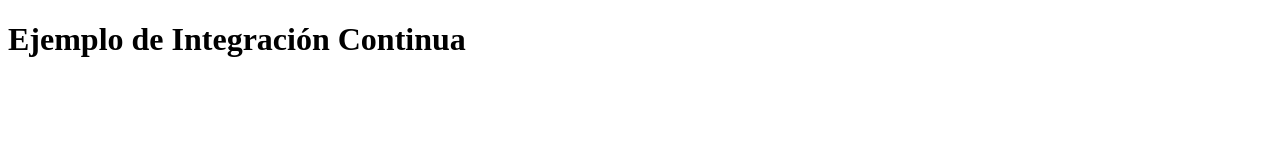
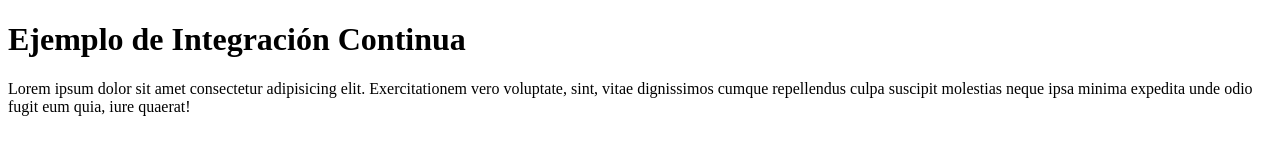
Before and after one commit to DevpAlex/ic, a plain HTML site: page index.html in a window 1280 px wide. Drawn offline with Linux system fonts and the light colour scheme.

Commit message:
Inserte parrafo

```diff
--- a/index.html
+++ b/index.html
@@ -8,5 +8,7 @@
 </head>
 <body>
     <h1>Ejemplo de Integración Continua</h1>
+
+    <p>Lorem ipsum dolor sit amet consectetur adipisicing elit. Exercitationem vero voluptate, sint, vitae dignissimos cumque repellendus culpa suscipit molestias neque ipsa minima expedita unde odio fugit eum quia, iure quaerat!</p>
 </body>
 </html>
```
